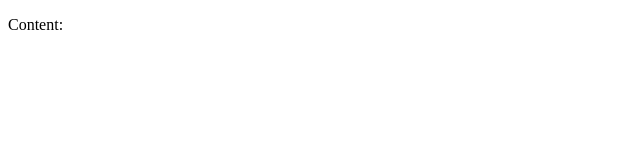
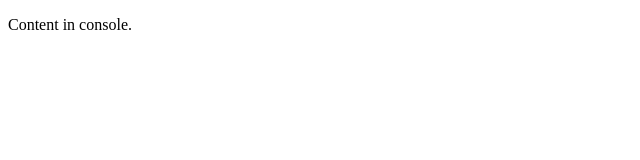
Before and after one commit to olga97o/javascript, a plain HTML site: page index.html in a window 1280 px wide. Shown: the full height of the page, 0-640 px from the left. Drawn offline with Linux system fonts and the light colour scheme.

Commit message:
edit tag <p>

```diff
--- a/index.html
+++ b/index.html
@@ -5,7 +5,7 @@
     <title>Lecture 3</title>
 </head>
 <body>
-    <p>Content:</p>
+    <p>Content in console.</p>
 <script>
     console.log(5 + '5');
     console.log(5 - '5');
```
